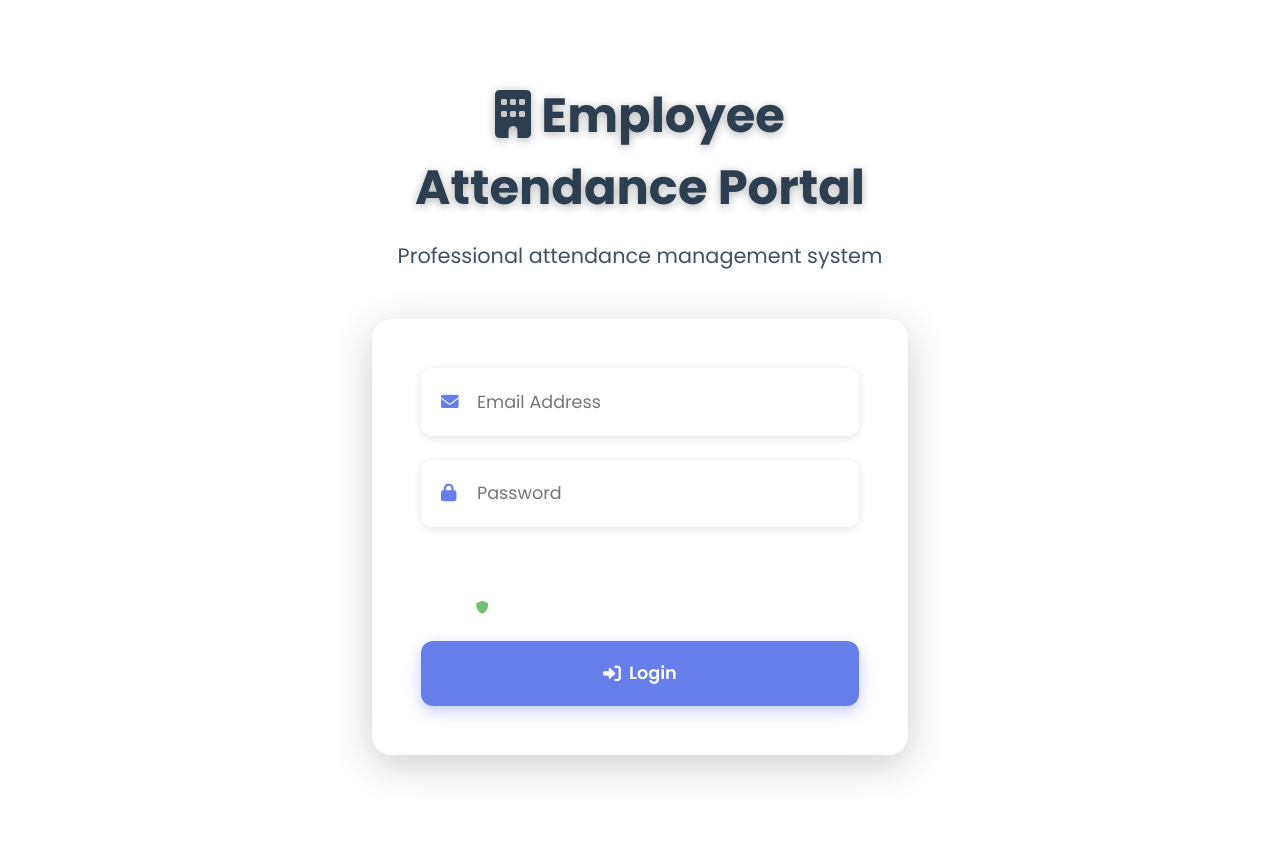
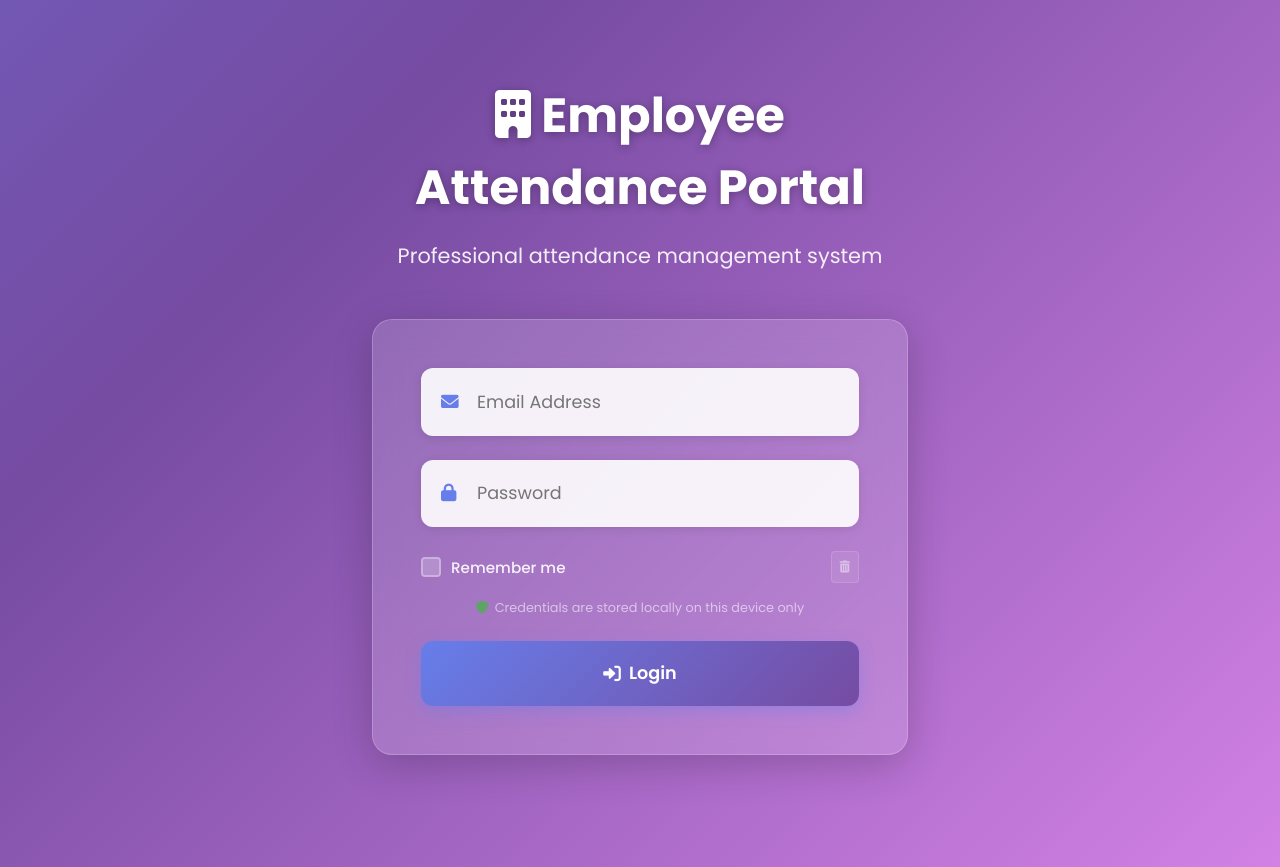
Before and after one commit to sachinbalarbuilders-hue/attendance_portal, a Flask app: page / in a window 1280 px wide. Run offline with Flask 3, Linux system fonts and the light colour scheme.

Commit message:
Revert "Convert entire application to clean white background"
This reverts commit c12197f5b65975379db1c548d3eae5b122ed6c5d.

```diff
--- a/static/css/style.css
+++ b/static/css/style.css
@@ -12,7 +12,7 @@ html {
 }
 
 body {
-    background: #ffffff;
+    background: linear-gradient(135deg, #667eea 0%, #764ba2 100%);
     min-height: 100vh;
     overflow-x: auto;
     overflow-y: auto;
@@ -59,14 +59,16 @@ body {
 }
 
 
-/* Clean white header background */
+/* Enhanced gradient header with animated background - IMPROVED SIZE */
 .main-header {
-    background: #ffffff;
+    background: linear-gradient(135deg, #667eea 0%, #764ba2 25%, #f093fb 50%, #f5576c 75%, #4facfe 100%);
+    background-size: 400% 400%;
+    animation: gradientShift 8s ease infinite;
     min-height: 100vh;
     display: flex;
     align-items: center;
     justify-content: center;
-    color: #2c3e50;
+    color: white;
     text-align: center;
     padding: 2rem;
 }
@@ -295,7 +297,7 @@ body {
 }
 
 .btn-primary {
-    background: #667eea;
+    background: linear-gradient(135deg, #667eea, #764ba2);
     color: white;
     box-shadow: 0 5px 15px rgba(102, 126, 234, 0.4);
 }
@@ -398,14 +400,13 @@ body {
 
 /* Dashboard Styles */
 .navbar {
-    background: #ffffff;
-    color: #2c3e50;
+    background: linear-gradient(135deg, #2c3e50, #34495e);
+    color: white;
     padding: 1rem 2rem;
     display: flex;
     justify-content: space-between;
     align-items: center;
     box-shadow: 0 2px 10px rgba(0, 0, 0, 0.1);
-    border-bottom: 1px solid #e0e0e0;
 }
 
 .nav-brand {
@@ -424,7 +425,7 @@ body {
 }
 
 .btn-logout {
-    background: #e74c3c;
+    background: linear-gradient(135deg, #e74c3c, #c0392b);
     color: white;
     padding: 0.5rem 1rem;
     font-size: 0.9rem;
@@ -955,7 +956,7 @@ body {
 }
 
 .export-btn {
-    background: #27ae60;
+    background: linear-gradient(135deg, #27ae60, #2ecc71);
     color: white;
     padding: 1rem 1.5rem;
     justify-self: end;
```
